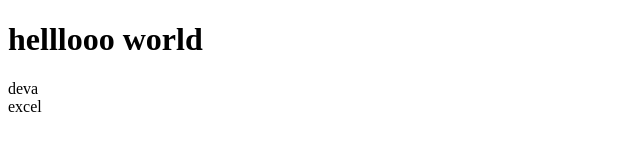
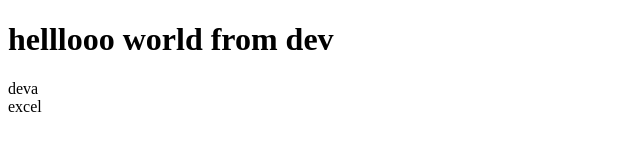
Before and after one commit to devadharshini97/My_First_Website, a plain HTML site: page First_website/index.html in a window 1280 px wide. Shown: the whole page, without its empty margins (0-640 px from the left). Drawn offline with Linux system fonts and the light colour scheme.

Commit message:
header change

```diff
--- a/First_website/index.html
+++ b/First_website/index.html
@@ -5,10 +5,10 @@
     <meta http-equiv="X-UA-Compatible" content="IE=edge">
     <meta name="viewport" content="width=device-width, initial-scale=1.0">
     <link rel="stylesheet" href="CSS/style.css">
-    <title>Dev First website</title>
+    <title>Dev_First_website</title>
 </head>
 <body>
- <h1>helllooo world</h1>
+ <h1>helllooo world from dev</h1>
  <div class="container">deva<div id="id">excel</div></div>
 </body>
 </html>
```
